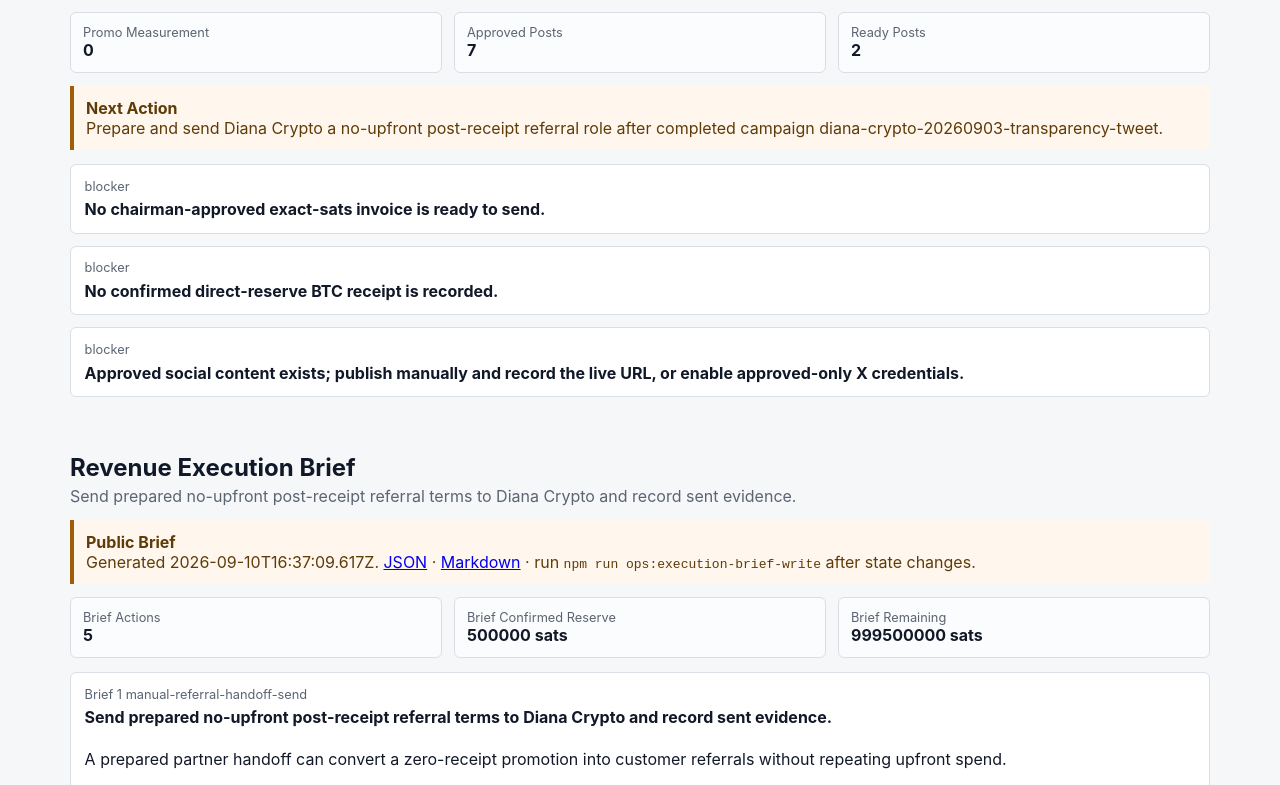
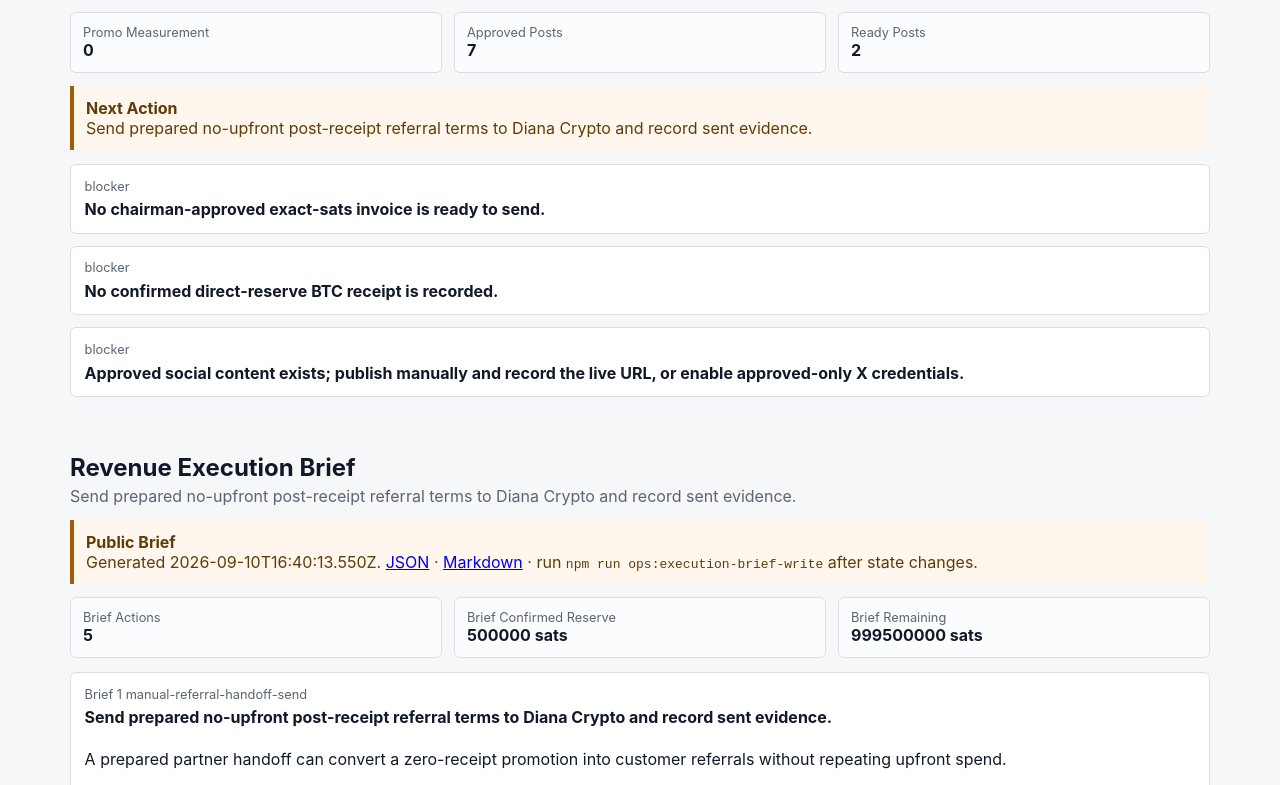
Before and after one commit to sata-project-reserve/sata, a Next.js app: page /operations in a window 1280 px wide. Shown: the part 975-1760 px from the top of the page. Built offline with nearby package versions, Linux system fonts and the light colour scheme.

Commit message:
keep revenue briefs synced with transparency reports

```diff
--- a/public/outreach-dispatch-brief.json
+++ b/public/outreach-dispatch-brief.json
@@ -1,14 +1,14 @@
 {
   "project": "SATA Reserve Token",
   "mode": "manual-outreach-dispatch-brief",
-  "generatedAtUtc": "2026-09-10T16:37:09.448Z",
+  "generatedAtUtc": "2026-09-10T16:40:13.550Z",
   "reserve": {
     "confirmedSats": "500000",
     "confirmedBtc": "0.005",
     "targetSats": "1000000000",
     "remainingSats": "999500000",
     "remainingBtc": "9.995",
-    "latestReportGeneratedAtUtc": "2026-09-10T16:30:30.304Z"
+    "latestReportGeneratedAtUtc": "2026-09-10T16:37:21.311Z"
   },
   "maxManualSends": 5,
   "readyManualSendCount": 30,
--- a/public/referral-handoff-dispatch-brief.json
+++ b/public/referral-handoff-dispatch-brief.json
@@ -1,7 +1,7 @@
 {
   "project": "SATA Reserve Token",
   "mode": "referral-handoff-manual-dispatch-brief",
-  "generatedAtUtc": "2026-09-10T16:37:09.950Z",
+  "generatedAtUtc": "2026-09-10T16:40:13.550Z",
   "totals": {
     "eligibleCompletedZeroReceiptCampaigns": 1,
     "unrecordedHandoffCandidates": 1,
--- a/public/reply-conversion-brief.json
+++ b/public/reply-conversion-brief.json
@@ -1,14 +1,14 @@
 {
   "project": "SATA Reserve Token",
   "mode": "chairman-gated-reply-conversion-brief",
-  "generatedAtUtc": "2026-09-10T16:37:09.785Z",
+  "generatedAtUtc": "2026-09-10T16:40:13.550Z",
   "reserve": {
     "confirmedSats": "500000",
     "confirmedBtc": "0.005",
     "targetSats": "1000000000",
     "remainingSats": "999500000",
     "remainingBtc": "9.995",
-    "latestReportGeneratedAtUtc": "2026-09-10T16:30:30.304Z"
+    "latestReportGeneratedAtUtc": "2026-09-10T16:37:21.311Z"
   },
   "counts": {
     "outreachApprovedProspects": "30",
--- a/public/revenue-cycle-status.json
+++ b/public/revenue-cycle-status.json
@@ -43,15 +43,15 @@
   ],
   "actionQueue": [
     {
-      "id": "referral-handoff-diana-crypto-20260903-transparency-tweet",
+      "id": "send-referral-handoff-diana-crypto-20260903-transparency-tweet",
       "priority": 1,
-      "type": "post-receipt-referral-handoff",
-      "title": "Prepare and send Diana Crypto a no-upfront post-receipt referral role after completed campaign diana-crypto-20260903-transparency-tweet.",
+      "type": "manual-referral-handoff-send",
+      "title": "Send prepared no-upfront post-receipt referral terms to Diana Crypto and record sent evidence.",
       "requiredActor": "Executive Chairman or authorized human",
-      "command": "node scripts/referral-partner-handoff-agent.mjs write-packet --campaign diana-crypto-20260903-transparency-tweet",
+      "command": "node scripts/referral-partner-handoff-agent.mjs record-sent --campaign diana-crypto-20260903-transparency-tweet --evidence \"<partner-terms-send-evidence>\" --sentAtUtc \"<sent-at-utc>\" --messageHash 71ef634b65ba414aaef782694740d26da37c71d16d0bd65e8593fe4d90945d18",
       "artifact": "public/referral-partner-handoff-packet.md",
-      "evidenceRequired": "Partner terms sent evidence after the approved handoff packet is manually sent.",
-      "boundary": "Referral handoff does not approve upfront spend, posts, compensation, invoices, grants, or asset movement."
+      "evidenceRequired": "Partner terms sent evidence, explicit sentAtUtc timestamp, and approved terms SHA-256.",
+      "boundary": "Recording sent evidence does not approve upfront spend, posts, compensation, invoices, grants, or asset movement."
     },
     {
       "id": "triage-live-replies",
@@ -770,6 +770,6 @@
       "boundary": "Only chairman-approved factual posts may be published."
     }
   ],
-  "nextAction": "Prepare and send Diana Crypto a no-upfront post-receipt referral role after completed campaign diana-crypto-20260903-transparency-tweet.",
+  "nextAction": "Send prepared no-upfront post-receipt referral terms to Diana Crypto and record sent evidence.",
   "boundary": "Agents may prepare records, packets, and proposals. The Executive Chairman approves outreach, invoices, transactions, allocations, paid promotion, token grants, and any asset movement."
 }
--- a/public/revenue-execution-brief.json
+++ b/public/revenue-execution-brief.json
@@ -1,7 +1,7 @@
 {
   "project": "SATA Reserve Token",
   "mode": "sats-revenue-execution-brief",
-  "generatedAtUtc": "2026-09-10T16:37:09.617Z",
+  "generatedAtUtc": "2026-09-10T16:40:13.550Z",
   "northStar": {
     "confirmedSats": "500000",
     "targetSats": "1000000000",
```
Also changed, not shown: public/outreach-dispatch-brief.md (+1 -1 lines), public/referral-handoff-dispatch-brief.md (+1 -1 lines), public/reply-conversion-brief.md (+1 -1 lines), public/revenue-execution-brief.md (+1 -1 lines), scripts/generate-transparency-report.mjs (+2 -23 lines), scripts/lib/revenue-cycle-public-state.mjs.
